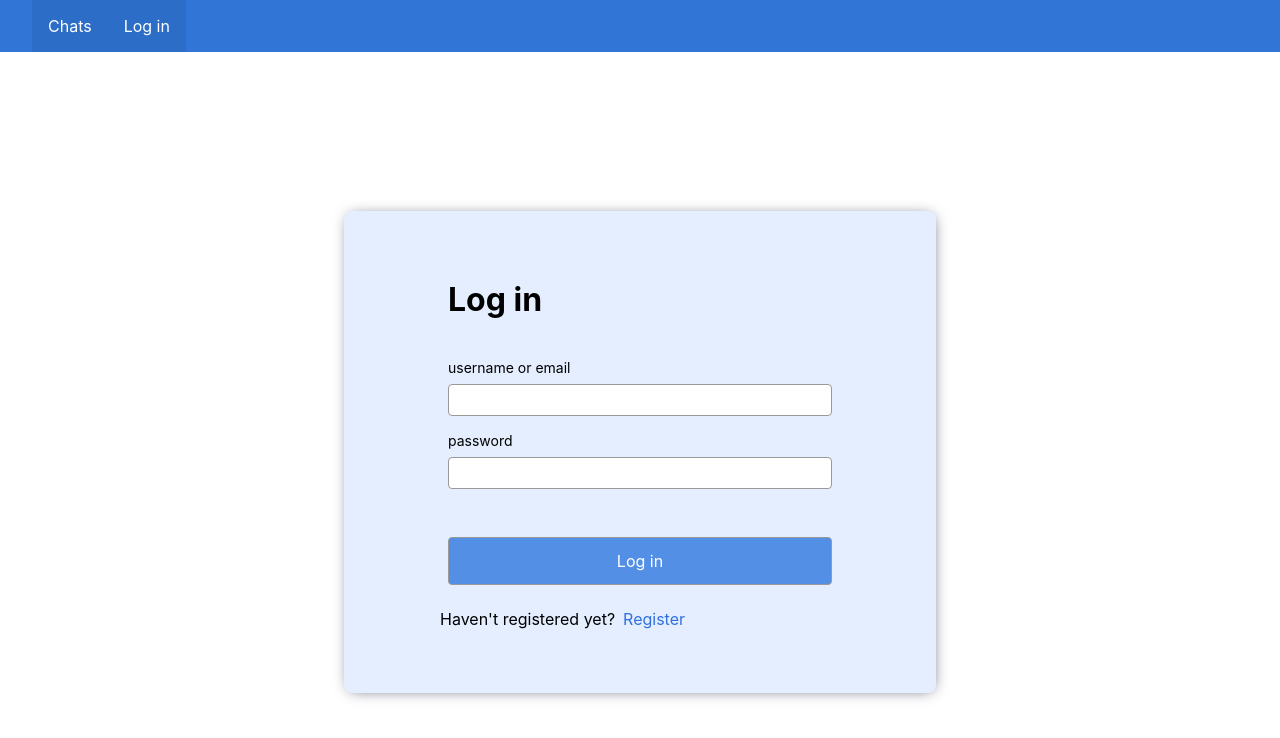
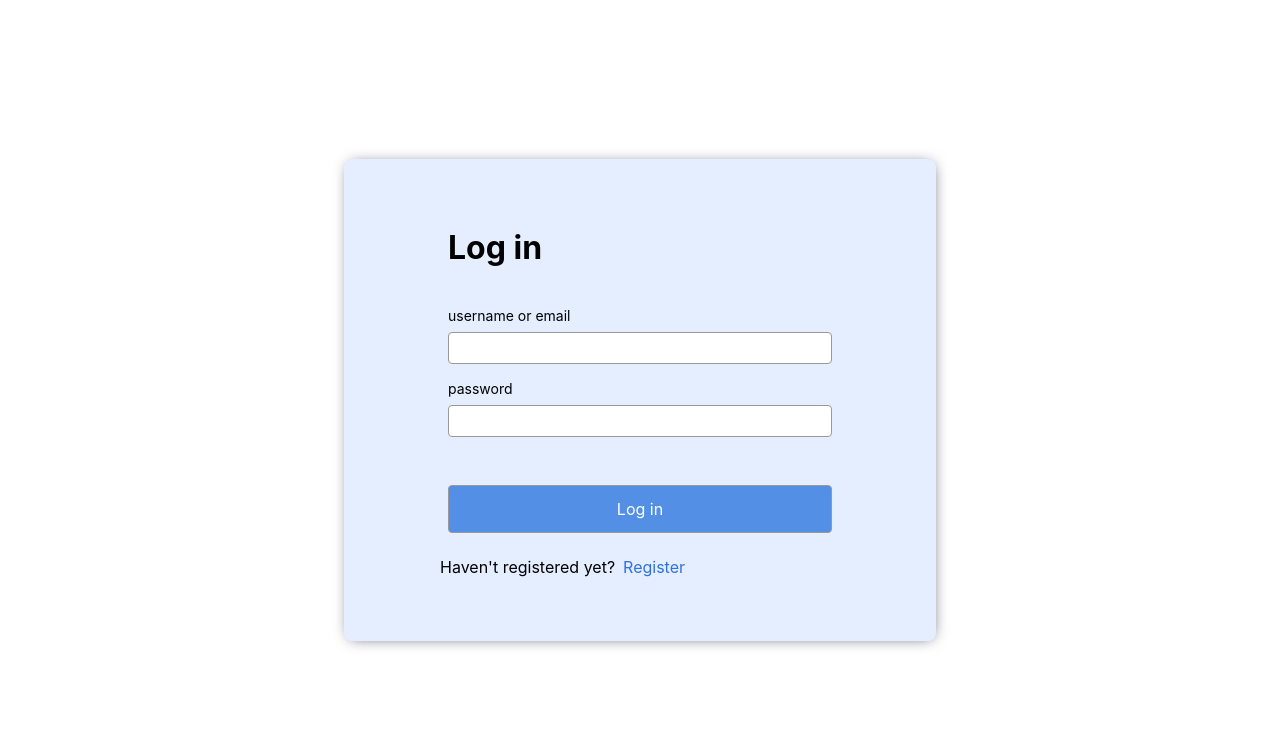
Before and after one commit to TheYGD/ChatAppFrontend, a React (Vite) app: page /login in a window 1280 px wide. Shown: the top 738 px of the page. Built offline with nearby package versions, Linux system fonts and the light colour scheme.

Commit message:
Changed the way app and Login/Register screens works

```diff
--- a/src/App.jsx
+++ b/src/App.jsx
@@ -1,5 +1,5 @@
 import { createContext, useState, useEffect } from 'react'
-import { Routes, Route } from 'react-router-dom'
+import { Routes, Route, Outlet, useNavigate } from 'react-router-dom'
 import './App.css'
 import Chats from './pages/Chats'
 import Register from './pages/Register'
@@ -14,6 +14,25 @@ export const AppContext = createContext()
 const url = 'http://localhost:8080'
 const urlGetUsername = url + '/api/get-username'
 
+function AppWithNavbar() {
+  return (
+    <>
+      <Navbar />
+      <div className="app-content">
+        <Outlet />
+      </div>
+    </>
+  )
+}
+
+function AppWithoutNavbar() {
+  return (
+    <div className="app-content">
+      <Outlet />
+    </div>
+  )
+}
+
 function App() {
   const [username, setUsername] = useState('')
   const [jwt, setJwt] = useState('')
@@ -23,6 +42,7 @@ function App() {
     jwt,
     setJwt,
   }
+  const navigate = useNavigate()
 
   useEffect(() => {
     loadUsernameIfLoggedIn()
@@ -38,21 +58,22 @@ function App() {
           .catch((err) => {
             if (err.response.status === 401) removeJwt(setJwt, setUsername)
           })
-      }
+      } else navigate('/login')
     }
   }, [])
 
   return (
     <AppContext.Provider value={appContextValue}>
-      <Navbar />
-      <div className="app-content">
-        <Routes>
-          <Route path="/" element={<Chats />} />
+      <Routes>
+        <Route path="/" element={<AppWithoutNavbar />}>
           <Route path="/login" element={<Login />} />
           <Route path="/register" element={<Register />} />
+        </Route>
+        <Route path="/" element={<AppWithNavbar />}>
+          <Route index element={<Chats />} />
           <Route path="/logout" element={<Logout />} />
-        </Routes>
-      </div>
+        </Route>
+      </Routes>
     </AppContext.Provider>
   )
 }
--- a/src/components/Navbar.jsx
+++ b/src/components/Navbar.jsx
@@ -14,13 +14,6 @@ export default function Navbar() {
         </NavLink>
       </li>
 
-      {username === '' ? (
-        <li>
-          <NavLink className="navbar-link" to="/login">
-            Log in
-          </NavLink>
-        </li>
-      ) : (
       <li>
         <NavLink className="navbar-link" to="/profile">
           {username}
@@ -33,7 +26,6 @@ export default function Navbar() {
           </li>
         </ul>
       </li>
-      )}
     </ul>
   )
 }
```
Lines whose indentation alone changed are shown as unchanged.
